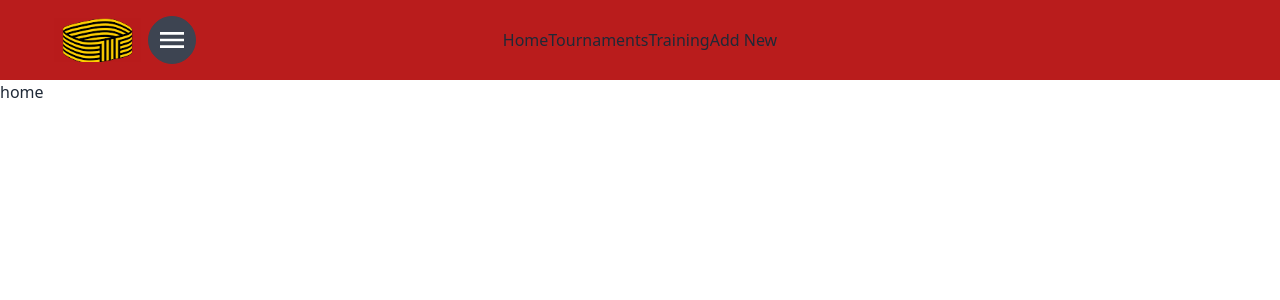
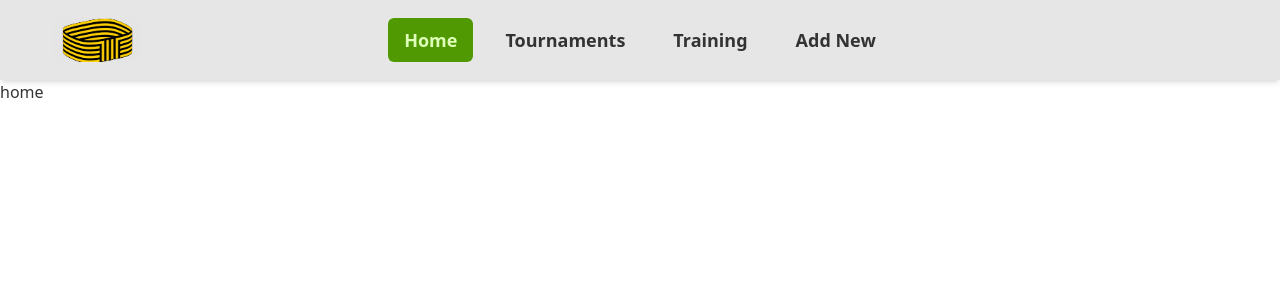
Before and after one commit to azizsrarfi248/LA-stadium, a Next.js app: page / in a window 1280 px wide. Shown: the top 300 px of the page. Built offline with nearby package versions, Linux system fonts and the light colour scheme.

Commit message:
client: navbar & burger toggle menu

```diff
--- /dev/null
+++ b/src/components/burger-toggle.jsx
@@ -0,0 +1,31 @@
+const BurgerToggle = ({ onToggle }) => {
+  return (
+    <div>
+      <label className="btn btn-circle swap swap-rotate bg-transparent hover:bg-base-300 text-primary border-0 ">
+        <input type="checkbox" onChange={onToggle} />
+        <svg
+          className="swap-off fill-current"
+          xmlns="http://www.w3.org/2000/svg"
+          width="32"
+          height="32"
+          viewBox="0 0 512 512"
+        >
+          <path d="M64,384H448V341.33H64Zm0-106.67H448V234.67H64ZM64,128v42.67H448V128Z" />
+        </svg>
+
+        <svg
+          tabIndex={0}
+          className="swap-on fill-current"
+          xmlns="http://www.w3.org/2000/svg"
+          width="32"
+          height="32"
+          viewBox="0 0 512 512"
+        >
+          <polygon points="400 145.49 366.51 112 256 222.51 145.49 112 112 145.49 222.51 256 112 366.51 145.49 400 256 289.49 366.51 400 400 366.51 289.49 256 400 145.49" />
+        </svg>
+      </label>
+    </div>
+  );
+};
+
+export default BurgerToggle;
--- a/src/components/navbar.jsx
+++ b/src/components/navbar.jsx
@@ -1,67 +1,50 @@
 import Image from "next/image";
 import Link from "next/link";
-import logo from "../assets/images/logo.png";
+import logo from "@/assets/images/logo.png";
 import { useState } from "react";
+import BurgerToggle from "./burger-toggle";
+import siteConfig from "@/config/site";
 
 function Navbar() {
+  const pages = siteConfig.pages;
   const [dropdownOpen, setDropdownOpen] = useState(false);
+  const [selectedPage, setSelectedPage] = useState(0);
+
   return (
-    // <nav>
-
-    // </nav>
-    <header className="navbar md:px-12 sticky top-0 left-0 z-40 h-20 bg-red-700">
+    <header className="navbar md:px-12 sticky top-0 left-0 z-40 h-20 shadow-md bg-base-200">
       <div className="navbar-start h-full">
         <div className="hidden md:block">
           <Image src={logo} alt="stadium" width={100} height={50} />
         </div>
-        <label
-          className="btn btn-circle swap swap-rotate"
-          onClick={() => setDropdownOpen(!dropdownOpen)}
-        >
-          <input type="checkbox" />
-
-          <svg
-            className="swap-off fill-current"
-            xmlns="http://www.w3.org/2000/svg"
-            width="32"
-            height="32"
-            viewBox="0 0 512 512"
-          >
-            <path d="M64,384H448V341.33H64Zm0-106.67H448V234.67H64ZM64,128v42.67H448V128Z" />
-          </svg>
-
-          <svg
-            tabIndex={0}
-            className="swap-on fill-current"
-            xmlns="http://www.w3.org/2000/svg"
-            width="32"
-            height="32"
-            viewBox="0 0 512 512"
-          >
-            <polygon points="400 145.49 366.51 112 256 222.51 145.49 112 112 145.49 222.51 256 112 366.51 145.49 400 256 289.49 366.51 400 400 366.51 289.49 256 400 145.49" />
-          </svg>
-        </label>
-
-        <div className={`dropdown dropdown-open ${!dropdownOpen && "hidden"}`}>
-          <label tabIndex={0}></label>
-          <ul
-            tabIndex={0}
-            className="dropdown-content menu p-2 shadow bg-base-100 rounded-box w-52"
-          >
-            <li>
-              <a>Item 1</a>
-            </li>
-            <li>
-              <a>Item 2</a>
-            </li>
-          </ul>
+        <div className="flex flex-col gap-1 md:hidden">
+          <BurgerToggle onToggle={() => setDropdownOpen(!dropdownOpen)} />
+          {dropdownOpen && (
+            <nav className="dropdown dropdown-open transition-all duration-150 hover:ease-in-out">
+              <label tabIndex="0"></label>
+              <ul className="dropdown-content menu p-2 bg-base-100 shadow-lg rounded-box w-52">
+                {pages.map((item, index) => (
+                  <li key={index}>
+                    <Link href={item.link}>{item.title}</Link>
+                  </li>
+                ))}
+              </ul>
+            </nav>
+          )}
         </div>
       </div>
-      <nav className="navbar-center hidden md:flex">
-        <Link href="/">Home</Link>
-        <Link href="/tournaments">Tournaments</Link>
-        <Link href="/training">Training</Link>
-        <Link href="/add-new">Add New</Link>
+      <nav className="navbar-center hidden md:flex gap-4 text-lg font-semibold text-base-content">
+        {pages.map((item, index) => (
+          <Link
+            className={`py-2 px-4 rounded-md ${
+              selectedPage === index && "bg-primary text-primary-content"
+            }`}
+            key={index}
+            href={item.link}
+            onClick={() => setSelectedPage(index)}
+          >
+            {item.title}
+          </Link>
+        ))}
       </nav>
       <div className="navbar-end"></div>
     </header>
--- /dev/null
+++ b/src/config/site.js
@@ -0,0 +1,23 @@
+const siteConfig = {
+  name: "Stadium",
+  pages: [
+    {
+      title: "Home",
+      link: "/",
+    },
+    {
+      title: "Tournaments",
+      link: "/tournaments",
+    },
+    {
+      title: "Training",
+      link: "/training",
+    },
+    {
+      title: "Add New",
+      link: "/add-new",
+    },
+  ],
+};
+
+export default siteConfig;
--- a/src/pages/_document.jsx
+++ b/src/pages/_document.jsx
@@ -1,13 +1,13 @@
-import { Html, Head, Main, NextScript } from 'next/document'
+import { Html, Head, Main, NextScript } from "next/document";
 
 export default function Document() {
   return (
-    <Html lang="en">
+    <Html lang="en" data-theme="lemonade">
       <Head />
       <body>
         <Main />
         <NextScript />
       </body>
     </Html>
-  )
+  );
 }
```
